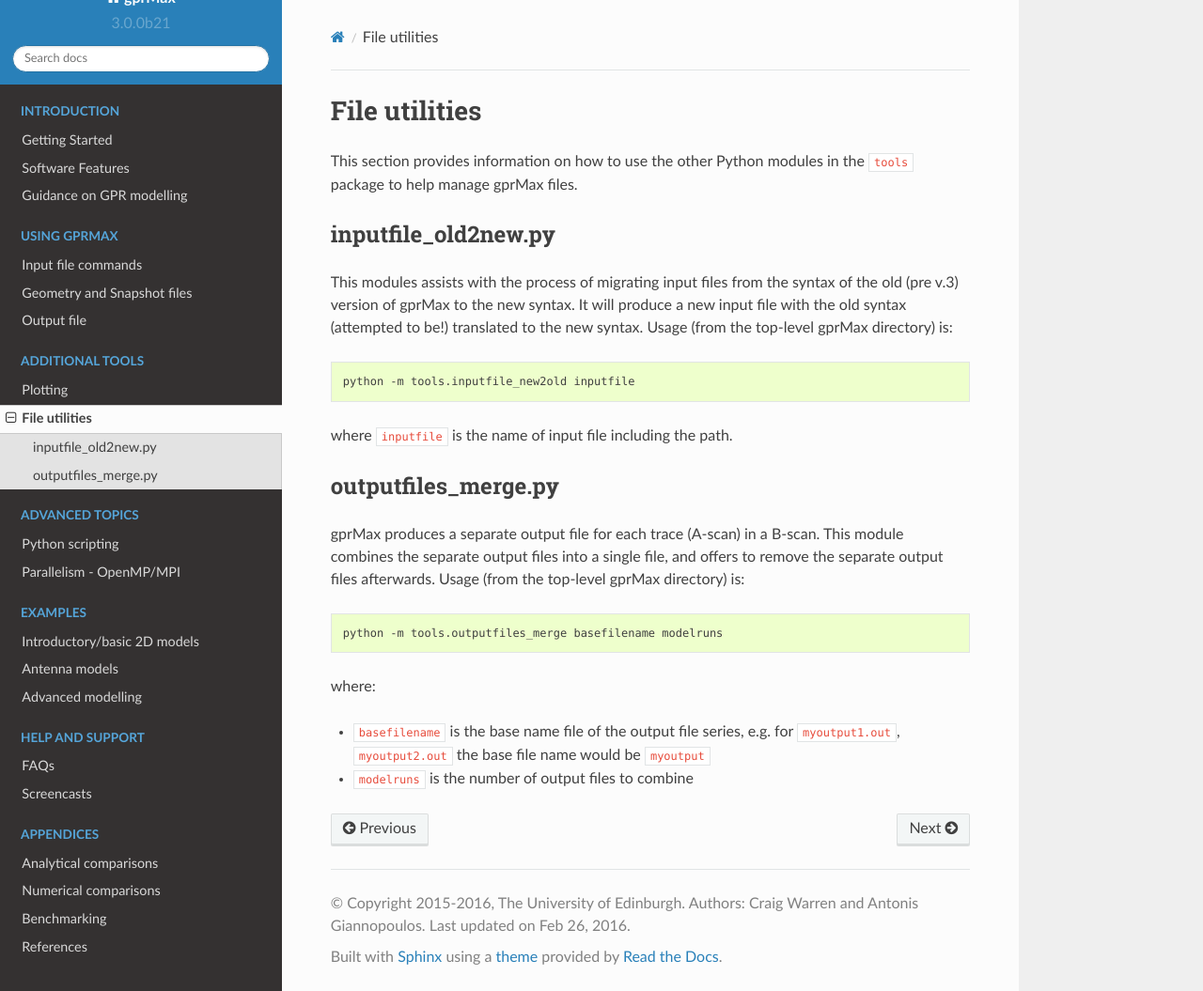
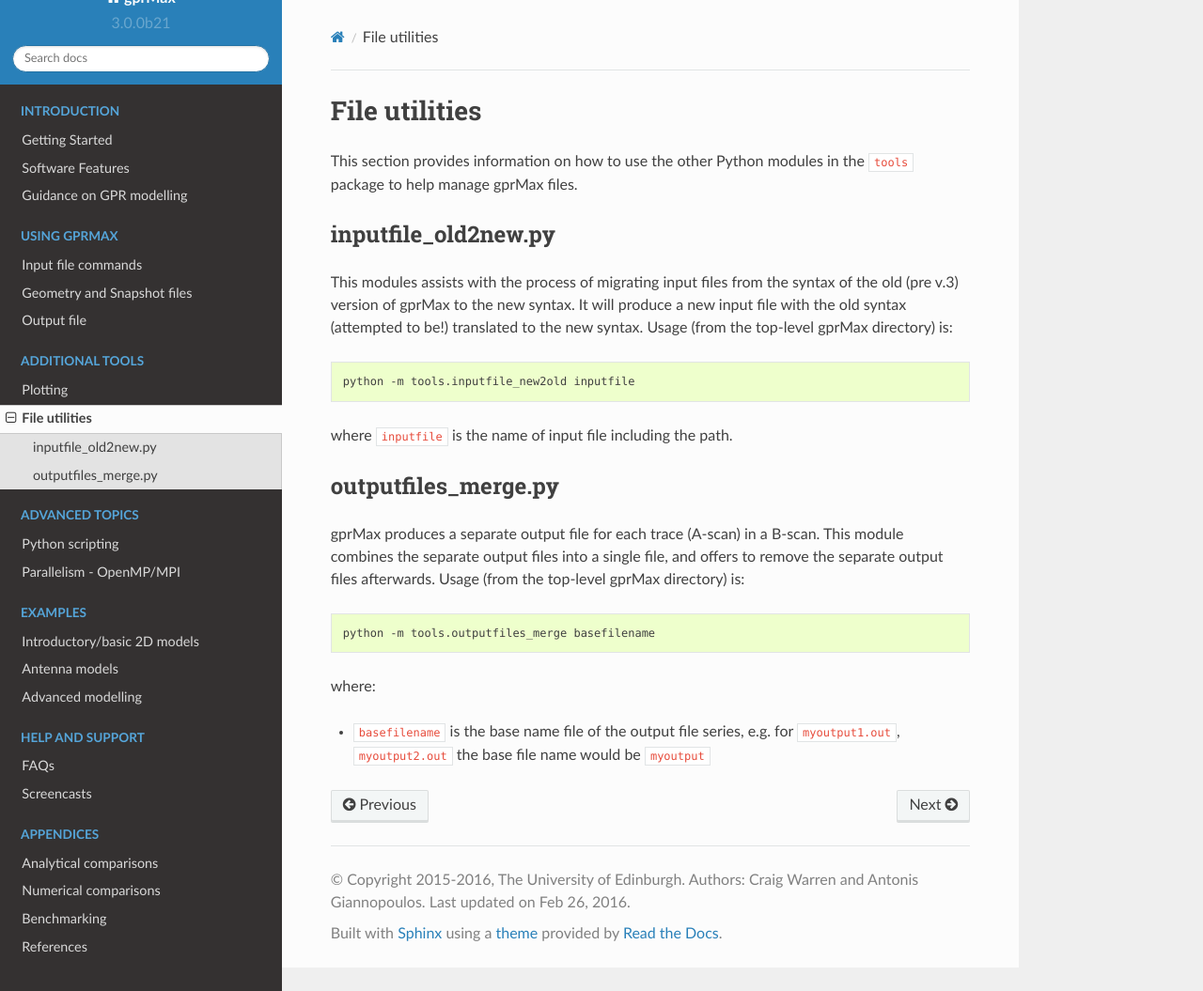
Before and after one commit to gprMax/gprMax, a Sphinx documentation site: the page built from docs/source/utils.rst, in a window 1280 px wide and 1055 px high. Shown: the whole window at 94% size. Built offline with Sphinx 7.4.7 and the Read the Docs theme 2.0.0, drawn with Linux system fonts in a browser that asks for light colours.

Commit message:
Updated to reflect change in outputfiles_merge module.

```diff
--- a/docs/source/examples_simple_2D.rst
+++ b/docs/source/examples_simple_2D.rst
@@ -158,7 +158,7 @@ You should have produced 60 output files, one for each A-scan, with names ``cyli
 
 .. code-block:: none
 
-    python -m tools.outputfiles_merge user_models/cylinder_Bscan_2D 60
+    python -m tools.outputfiles_merge user_models/cylinder_Bscan_2D
 
 You should see a combined output file ``cylinder_Bscan_2D_merged.out``. The tool will ask you if you want to delete the original single A-scan output files or keep them.
 
--- a/docs/source/utils.rst
+++ b/docs/source/utils.rst
@@ -25,9 +25,8 @@ gprMax produces a separate output file for each trace (A-scan) in a B-scan. This
 
 .. code-block:: none
 
-    python -m tools.outputfiles_merge basefilename modelruns
+    python -m tools.outputfiles_merge basefilename
 
 where:
 
 * ``basefilename`` is the base name file of the output file series, e.g. for ``myoutput1.out``, ``myoutput2.out`` the base file name would be ``myoutput``
-* ``modelruns`` is the number of output files to combine
```
